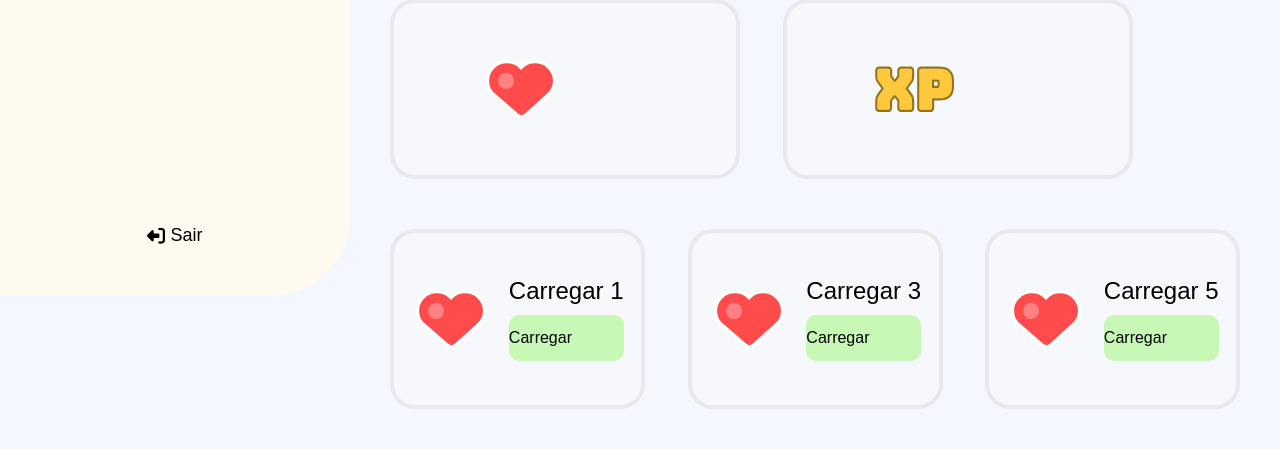
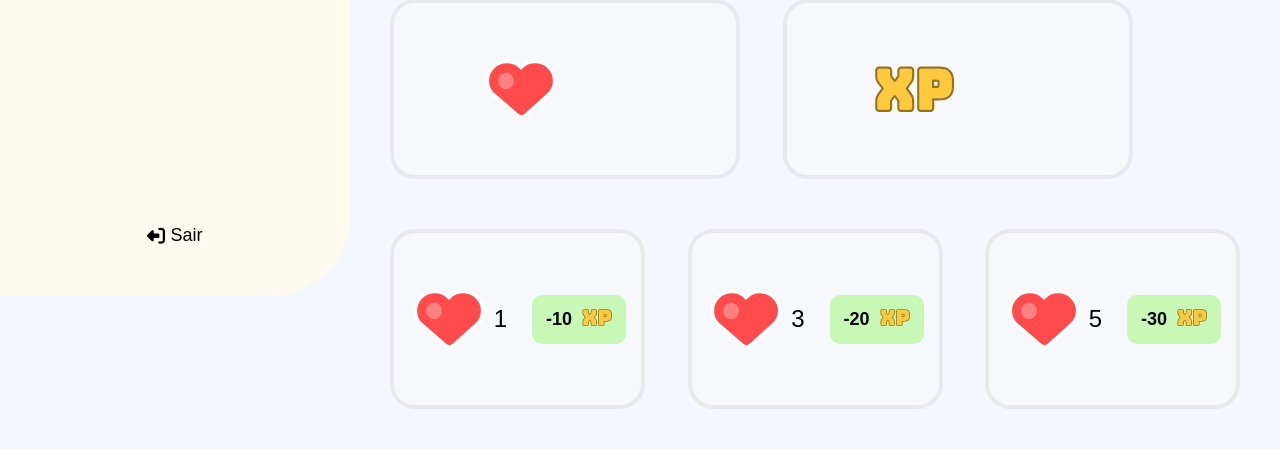
Before and after one commit to Foxtail148/Project-Kanga, a PHP site: page /html/perfil.html in a window 1280 px wide. Shown: the part 504-953 px from the top of the page. Run offline with PHP 8.4, Linux system fonts and the light colour scheme; data comes from the database, SQL or seed files in the repository; data that the repository does not hold is empty.

Commit message:
Compra de HP

```diff
--- a/JS/perfil.js
+++ b/JS/perfil.js
@@ -20,7 +20,7 @@
 		let tmp_date = resp.data.data.split(" ")[0]
 		tmp_date = tmp_date.split("-")
 		document.querySelector(".span_data").innerText = tmp_date[2] + "/" + tmp_date[1] + "/" + tmp_date[0]
-		document.querySelector(".span_hp").innerText = resp.data.hp + (resp.data.hp >= 5 && " Cheio")
+		document.querySelector(".span_hp").innerText = resp.data.hp >= 5 ? " Cheio" : resp.data.hp
 		document.querySelector(".span_xp").innerText = resp.data.xp
 
 		//document.querySelector(".total.xp span").innerText = resp.data.xp
@@ -29,7 +29,23 @@
 	}
 }
 
+async function buyHp(option){
+	//alert(option)
+	let formData = new FormData();
+	formData.append("id_aluno", localStorage.getItem("id"));
+	formData.append("option", option);
+
+	let obj = await fetch("../PHP/buy_hp.php", {
+		method: "POST",
+		body: formData
+	})
+
+	let res = await obj.json();
+
+	if(res.message) alert(res.message)
+}
+
 getData()
 setInterval(()=>{
 	getData()
-}, 3000)
+}, 1000)
--- a/JS/stats.js
+++ b/JS/stats.js
@@ -25,7 +25,7 @@
 			location.href = "../jogar?nivel="+resp.data.nivel_actual
 		}
 
-		if(res.data.hp < 5){
+		if(resp.data.hp < 5){
 			document.querySelector(".char").style.display = "flex"
 		} else {
 			document.querySelector(".char").style.display = "none"
--- a/css/perfil.css
+++ b/css/perfil.css
@@ -192,7 +192,7 @@
   display: flex;
   flex-direction: column;
   margin: 5px 0;
-  padding: 14px 0;
+  padding: 14px 14px;
   font-size: 16px;
   border-radius: 10px;
   border: none;
@@ -203,7 +203,7 @@
   display: flex;
   flex-direction: column;
   margin: 5px 0;
-  padding: 14px 0;
+  padding: 14px 14px;
   font-size: 16px;
   border-radius: 10px;
   border: none;
@@ -211,10 +211,16 @@
 }
 .char button{
   display: flex;
-  flex-direction: column;
+  /*flex-direction: column;*/
+  flex-direction: row;
   margin: 5px 0;
-  padding: 14px 0;
-  font-size: 16px;
+  padding: 14px 14px;
+  font-size: 18px;
+
+  /**/
+  font-weight: bold;
+  gap: 10px;
+  /**/
   border-radius: 10px;
   border: none;
   background: #c8f8b5;
--- a/html/perfil.html
+++ b/html/perfil.html
@@ -99,27 +99,30 @@
 
             <div class="char">
                 <img src="../img/Heart.svg" width="80px">
+                <span style="position: relative; right: 10px;">1</span>
                 <span>
-                    <span>Carregar 1</span>
-                    <button>Carregar</button>
+                    <!-- <span>Carregar 1</span> -->
+                    <button onclick="buyHp(1)">-10<img src="../img/XP.svg" width="30px"></button>
                 </span>
 
             </div>
 
             <div class="char">
                 <img src="../img/Heart.svg" width="80px">
+                <span style="position: relative; right: 10px;">3</span>
                 <span>
-                    <span>Carregar 3</span>
-                    <button>Carregar</button>
+                    <!-- <span>Carregar 1</span> -->
+                    <button onclick="buyHp(2)">-20<img src="../img/XP.svg" width="30px"></button>
                 </span>
 
             </div>
 
             <div class="char">
                 <img src="../img/Heart.svg" width="80px">
+                <span style="position: relative; right: 10px;">5</span>
                 <span>
-                    <span>Carregar 5</span>
-                    <button>Carregar</button>
+                    <!-- <span>Carregar 1</span> -->
+                    <button onclick="buyHp(3)">-30<img src="../img/XP.svg" width="30px"></button>
                 </span>
             </div>
 
```
Also changed, not shown: PHP/buy_hp.php (added, +31 -0 lines), img/bubble.svg (added).
